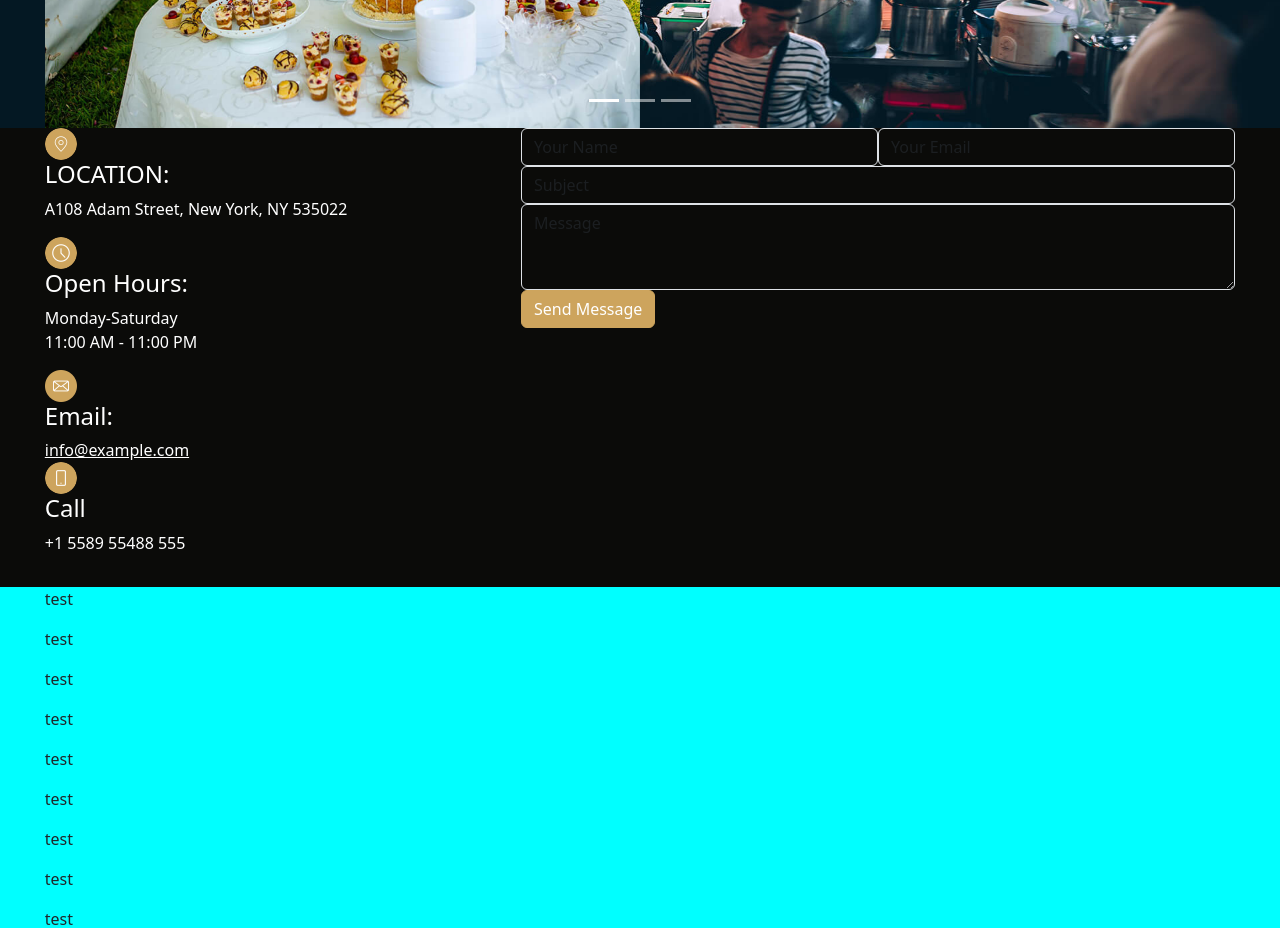
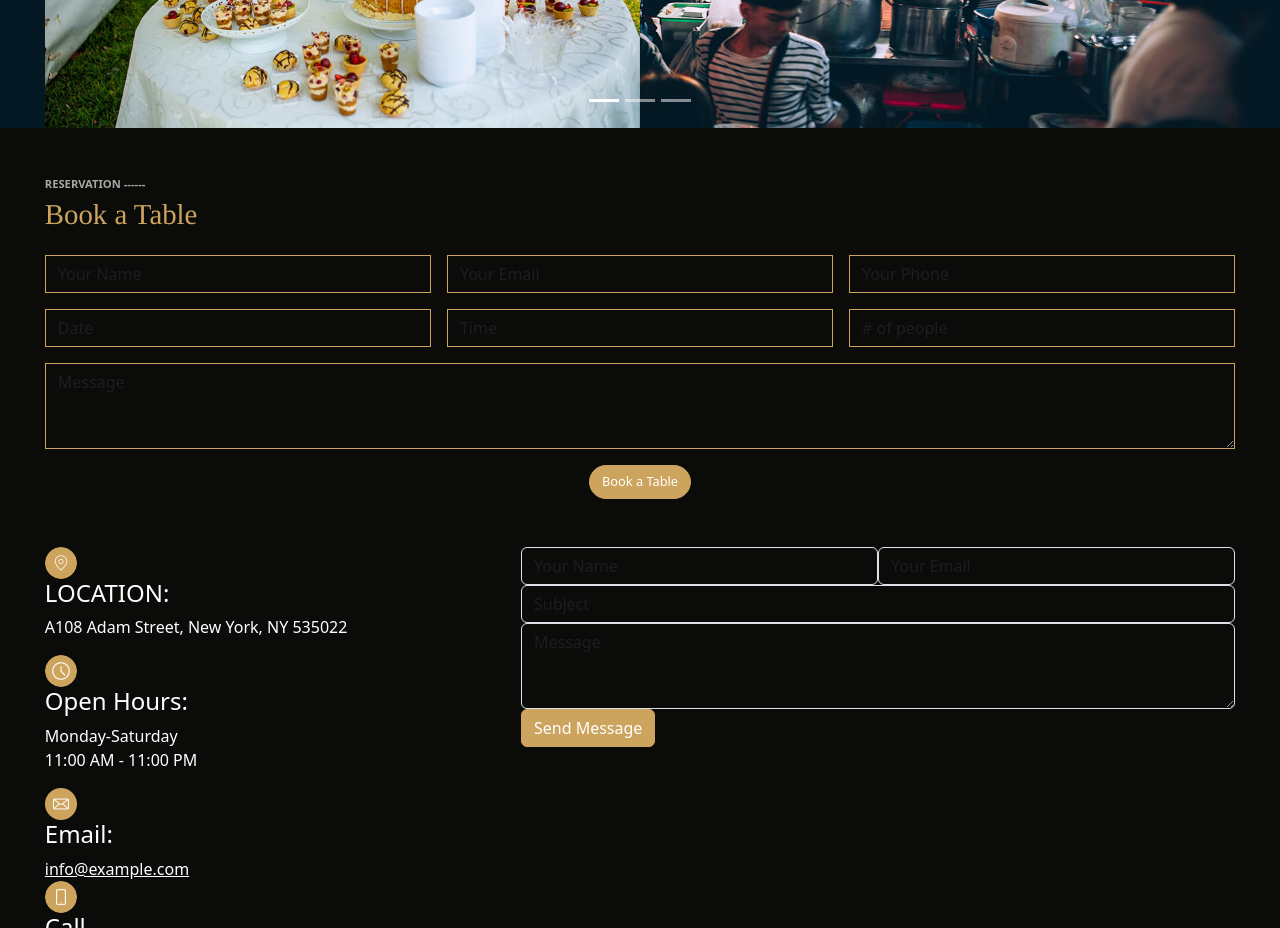
Before and after one commit to arielnasimba/ARIEL_CBIENBON, a website: page index.html in a window 1280 px wide. Shown: the part 1840-2768 px from the top of the page. Drawn offline with nearby package versions, Linux system fonts and the light colour scheme.

Commit message:
v1 section book a table

```diff
--- a/index.html
+++ b/index.html
@@ -353,6 +353,89 @@
         </div>
 
       </section>
+
+      <section class="reservation">
+
+        <div class="box my-5">
+
+
+          <div class="top w-100">
+
+            <div class="top2 w-25">
+              <div class="inside">
+                <p class="fw-semibold mb-1  ">RESERVATION ------</p>
+              </div>
+
+            </div>
+
+            <div class="bot2 mb-4">
+              <h5 class="text-orange">Book a Table</h5>
+            </div>
+
+          </div>
+
+
+          <div class="bot">
+            <form>
+              <div class="form-row d-flex mb-3 gap-3">
+
+                <div class="form-group col ">
+
+                  <input type="text" class="form-control bg-transparent border-none btn btn-orange  text-start" placeholder="Your Name" >
+                </div>
+
+                <div class="form-group col">
+                  <input type="email" class="form-control bg-transparent btn btn-orange  text-start" placeholder="Your Email">
+                </div>
+
+                <div class="form-group col">
+                  <input type="tel" class="form-control bg-transparent btn btn-orange  text-start" placeholder="Your Phone">
+                </div>
+
+
+
+              </div>
+              <div class="form-row d-flex mb-3 gap-3">
+
+                <div class="form-group col">
+
+                  <input type="text" class="form-control bg-transparent border-none btn btn-orange text-start " placeholder="Date" >
+                </div>
+
+                <div class="form-group col">
+                  <input type="text" class="form-control bg-transparent btn btn-orange   text-start" placeholder="Time" >
+                </div>
+
+                <div class="form-group col">
+                  <input type="number" class="form-control bg-transparent btn btn-orange   text-start" placeholder="# of people">
+                </div>
+
+
+
+              </div>
+
+
+              <div class="form-group mb-3 ">
+                <textarea class="form-control bg-transparent btn btn-orange  text-start " id="exampleFormControlTextarea1" rows="3" placeholder="Message"></textarea>
+              </div>
+
+              <div class="but d-flex justify-content-center">
+
+
+                <button type="submit" class="btn btn-orange text-white rounded-pill fw-normal">Book a Table</button>
+              </div>
+
+            </form>
+
+
+          </div>
+
+        </div>
+
+        </div>
+
+
+      </section>
     </main>
     <!-- end main  -->
 
--- a/src/sass/modules/_sections.sass
+++ b/src/sass/modules/_sections.sass
@@ -232,3 +232,49 @@ section
                             // &:last-of-type
                                 // background: red
                                 // margin-top: 4%
+
+
+    &.reservation
+
+        background-color: rgba(11,11,9,255)
+        display: flex
+        // justify-content: center
+        flex-direction: column
+        .box
+            // background: red
+            width: 93%
+            align-self: center
+            .top
+                .top2
+                    .inside
+                        // background: red
+                        width: 61%
+                        p
+                            font-size: 70%
+                            color: rgba(168,168,167,255)
+                h5
+                    font-family: Times, Times New Roman, serif
+                    font-size: 180%
+
+
+
+            .bot
+                form
+                    .form-row
+                        // background: red
+                        // border-radius: 0
+                        .form-group
+                            // background: red
+                            // border-radius: 0
+                            .form-control
+                                // background: red !important
+                                border-radius: 0
+
+                    &:last-of-type
+                        textarea
+                            // background: red !important
+                            border-radius: 0
+                    .but
+                        // background: red
+                        button
+                            font-size: 80%
```
Also changed, not shown: public/css/app.css, 1 other file.
